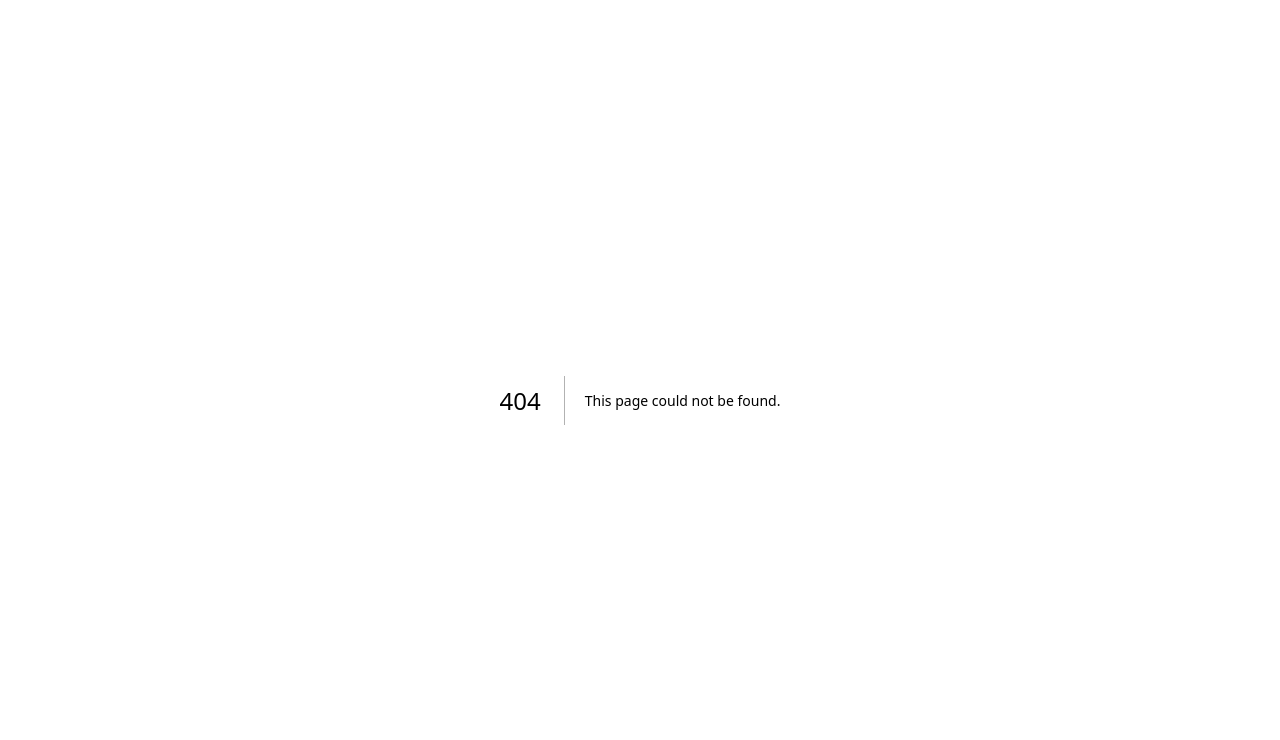
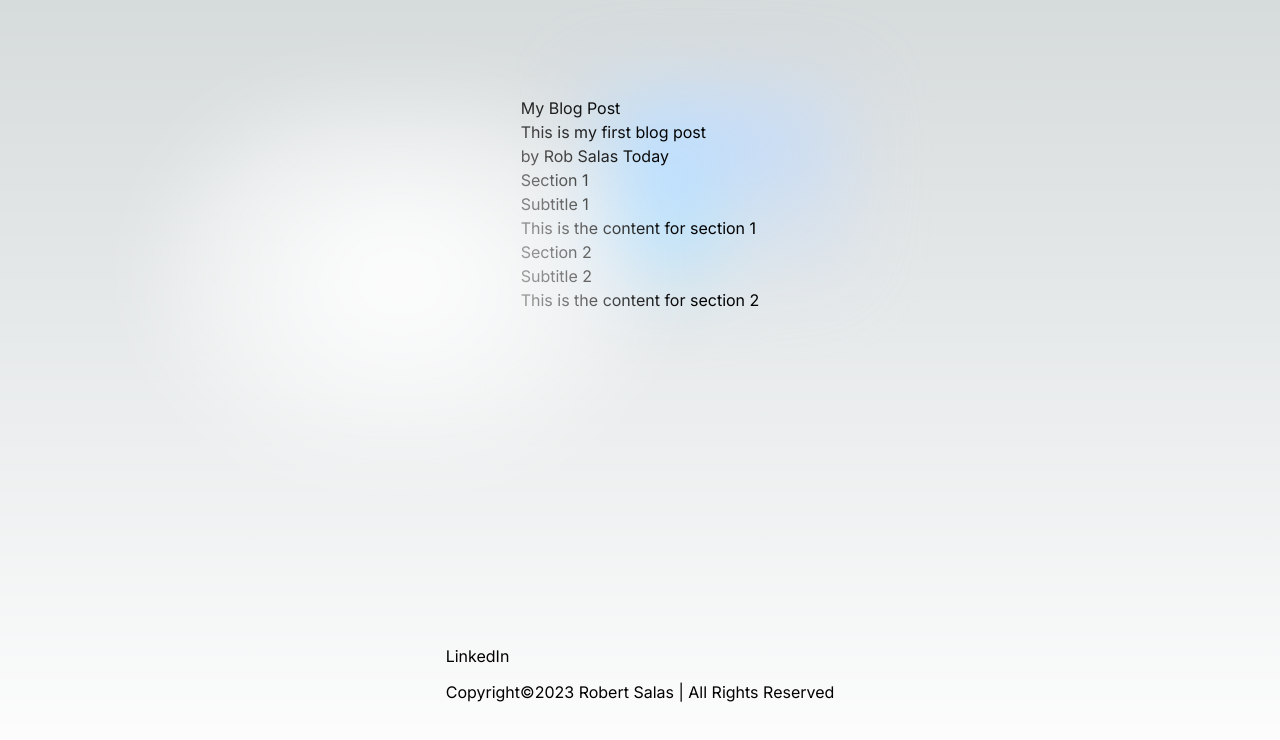
Before and after one commit to salasrob/portfolio.next, a Next.js app in the folder frontend/: page /about in a window 1280 px wide. Before the commit this address had no page. Shown: the top 740 px of the page. Built offline with nearby package versions, Linux system fonts and the light colour scheme.

Commit message:
Initial groundwork for components and about page.

```diff
--- /dev/null
+++ b/frontend/src/app/about/page.tsx
@@ -0,0 +1,24 @@
+import Article from "../lib/components/articles/articles"
+import DefaultFooter from "../lib/components/footers/defaultFooter"
+
+export default function Page() {
+    return (
+      <main className="flex min-h-screen flex-col items-center justify-between p-24">
+        <div className="relative flex flex-col place-items-center before:absolute before:h-[300px] before:w-[480px] before:-translate-x-1/2 before:rounded-full before:bg-gradient-radial before:from-white before:to-transparent before:blur-2xl before:content-[''] after:absolute after:-z-20 after:h-[180px] after:w-[240px] after:translate-x-1/3 after:bg-gradient-conic after:from-sky-200 after:via-blue-200 after:blur-2xl after:content-[''] before:dark:bg-gradient-to-br before:dark:from-transparent before:dark:to-blue-700 before:dark:opacity-10 after:dark:from-sky-900 after:dark:via-[#0141ff] after:dark:opacity-40 before:lg:h-[360px] z-[-1]">
+          <Article
+            title="My Blog Post"
+            subtitle="This is my first blog post"
+            author="Rob Salas"
+            date="Today"
+            sections={[
+              { title: 'Section 1', subtitle: 'Subtitle 1', content: 'This is the content for section 1' },
+              { title: 'Section 2', subtitle: 'Subtitle 2', content: 'This is the content for section 2' },
+            ]}
+          />
+        </div>
+        <div>
+          <DefaultFooter/>
+        </div>
+      </main>
+    )
+  }
--- /dev/null
+++ b/frontend/src/app/lib/components/articles/articles.tsx
@@ -0,0 +1,17 @@
+import { ArticleProps } from './types';
+import Section from '../sections/section';
+
+const Article: React.FC<ArticleProps> = ({ title, subtitle, author, date, sections }) => {
+  return (
+    <article>
+      <h1>{title}</h1>
+      <h2>{subtitle}</h2>
+      <h3>{"by " + author + " " + date}</h3>
+      {sections.map((section, index) => (
+        <Section key={index} {...section} />
+      ))}
+    </article>
+  );
+};
+
+export default Article;
--- /dev/null
+++ b/frontend/src/app/lib/components/articles/types.ts
@@ -0,0 +1,11 @@
+import { SectionProps } from "../sections/types";
+
+interface ArticleProps {
+    title: string;
+    subtitle: string;
+    author: string;
+    date: string;
+    sections: SectionProps[];
+}
+
+export type {ArticleProps};
--- /dev/null
+++ b/frontend/src/app/lib/components/buttons/downloadButton.tsx
@@ -0,0 +1,11 @@
+import { DownloadButtonProps } from "./types";
+
+const DownloadButton: React.FC<DownloadButtonProps> = ({ title, filePath }) => {
+  return (
+    <a href={filePath} download>
+      <button>{title}</button>
+    </a>
+  );
+};
+
+  export default DownloadButton;
--- /dev/null
+++ b/frontend/src/app/lib/components/buttons/types.ts
@@ -0,0 +1,6 @@
+interface DownloadButtonProps {
+    title: string;
+    filePath: string;
+}
+
+export type {DownloadButtonProps};
--- /dev/null
+++ b/frontend/src/app/lib/components/footers/defaultFooter.tsx
@@ -0,0 +1,22 @@
+
+const DefaultFooter: React.FC = () => {
+    return (
+        <div className="footer">
+            <div className="container">
+                <div className="row">
+                    <div className="col-lg-5 col-md-5 col-sm-6 align-items-center">
+                        <div className="d-flex justify-content-center">
+                           <a href="https://www.linkedin.com/in/robertsalas/">LinkedIn</a>
+                        </div>
+                        <p className="pt-3 text-center">
+                            Copyright&copy;
+                            {new Date().getFullYear()}&nbsp;Robert Salas | All Rights Reserved
+                        </p>
+                    </div>
+                </div>
+            </div>
+        </div>
+    )
+}
+
+export default DefaultFooter;
--- /dev/null
+++ b/frontend/src/app/lib/components/forms/types.ts
@@ -0,0 +1,31 @@
+// A custom interface for the field objects
+interface Field {
+  type: string;
+  name: string;
+  label: string;
+  defaultValue?: string | string[];
+  options?: { value: string; label: string }[];
+  validation?: {
+    required?: boolean | { value: boolean; message: string };
+    minLength?: number;
+    maxLength?: number;
+    pattern?: RegExp;
+    validate?: (value: string) => boolean | string;
+  };
+}
+
+// A custom interface for the InputField props
+interface InputFieldProps extends Field {
+  value: string | string[]; // The value prop is a string or an array of strings
+  onChange: (e: React.ChangeEvent<HTMLInputElement>) => void; // The onChange prop is a function that takes a change event object as a parameter
+  errors: Record<string, { message: string }>; // The errors prop is an object that contains the error messages for each field
+}
+
+// A custom interface for the GenericForm props
+interface GenericFormProps {
+  fields: Field[]; // The fields prop is an array of Field objects
+  onSubmit: (values: Record<string, string | string[]>) => void; // The onSubmit prop is a function that takes an object of form values as a parameter
+  submitText: string; // The submitText prop is a string that represents the text of the submit button
+}
+
+export type {Field, GenericFormProps, InputFieldProps};
--- /dev/null
+++ b/frontend/src/app/lib/components/sections/section.tsx
@@ -0,0 +1,13 @@
+import { SectionProps } from "./types";
+
+const Section: React.FC<SectionProps> = ({ title, subtitle, content }) => {
+  return (
+    <section>
+      <h1>{title}</h1>
+      <h2>{subtitle}</h2>
+      <p>{content}</p>
+    </section>
+  );
+};
+
+export default Section;
--- /dev/null
+++ b/frontend/src/app/lib/components/sections/types.ts
@@ -0,0 +1,7 @@
+interface SectionProps {
+    title: string;
+    subtitle: string;
+    content: string;
+}
+
+export type {SectionProps};
--- /dev/null
+++ b/frontend/src/app/lib/viewModels/portfolioViewModel.ts
@@ -0,0 +1,27 @@
+import fs from 'fs';
+import path from 'path';
+import { ArticleProps } from '../components/articles/types';
+import { SectionProps } from '../components/sections/types';
+
+interface PortfolioData {
+  articles: ArticleProps[];
+  sections: SectionProps[];
+}
+
+export class PortfolioViewModel {
+  private data: PortfolioData;
+
+  constructor() {
+    const filePath = path.join(process.cwd(), 'data/portfolioData.json');
+    const fileContents = fs.readFileSync(filePath, 'utf8');
+    this.data = JSON.parse(fileContents);
+  }
+
+  getArticles(): ArticleProps[] {
+    return this.data.articles;
+  }
+
+  getSections(): SectionProps[] {
+    return this.data.sections;
+  }
+}
--- a/frontend/src/app/page.tsx
+++ b/frontend/src/app/page.tsx
@@ -1,33 +1,9 @@
 import Image from 'next/image'
+import Section from './lib/components/sections/section'
 
 export default function Home() {
   return (
     <main className="flex min-h-screen flex-col items-center justify-between p-24">
-      <div className="z-10 max-w-5xl w-full items-center justify-between font-mono text-sm lg:flex">
-        <p className="fixed left-0 top-0 flex w-full justify-center border-b border-gray-300 bg-gradient-to-b from-zinc-200 pb-6 pt-8 backdrop-blur-2xl dark:border-neutral-800 dark:bg-zinc-800/30 dark:from-inherit lg:static lg:w-auto  lg:rounded-xl lg:border lg:bg-gray-200 lg:p-4 lg:dark:bg-zinc-800/30">
-          Get started by editing&nbsp;
-          <code className="font-mono font-bold">src/app/page.tsx</code>
-        </p>
-        <div className="fixed bottom-0 left-0 flex h-48 w-full items-end justify-center bg-gradient-to-t from-white via-white dark:from-black dark:via-black lg:static lg:h-auto lg:w-auto lg:bg-none">
-          <a
-            className="pointer-events-none flex place-items-center gap-2 p-8 lg:pointer-events-auto lg:p-0"
-            href="https://vercel.com?utm_source=create-next-app&utm_medium=appdir-template&utm_campaign=create-next-app"
-            target="_blank"
-            rel="noopener noreferrer"
-          >
-            By{' '}
-            <Image
-              src="/vercel.svg"
-              alt="Vercel Logo"
-              className="dark:invert"
-              width={100}
-              height={24}
-              priority
-            />
-          </a>
-        </div>
-      </div>
-
       <div className="relative flex place-items-center before:absolute before:h-[300px] before:w-[480px] before:-translate-x-1/2 before:rounded-full before:bg-gradient-radial before:from-white before:to-transparent before:blur-2xl before:content-[''] after:absolute after:-z-20 after:h-[180px] after:w-[240px] after:translate-x-1/3 after:bg-gradient-conic after:from-sky-200 after:via-blue-200 after:blur-2xl after:content-[''] before:dark:bg-gradient-to-br before:dark:from-transparent before:dark:to-blue-700 before:dark:opacity-10 after:dark:from-sky-900 after:dark:via-[#0141ff] after:dark:opacity-40 before:lg:h-[360px] z-[-1]">
         <Image
           className="relative dark:drop-shadow-[0_0_0.3rem_#ffffff70] dark:invert"
@@ -37,6 +13,13 @@ export default function Home() {
           height={37}
           priority
         />
+      </div>
+      <div className="relative flex place-items-center before:absolute before:h-[300px] before:w-[480px] before:-translate-x-1/2 before:rounded-full before:bg-gradient-radial before:from-white before:to-transparent before:blur-2xl before:content-[''] after:absolute after:-z-20 after:h-[180px] after:w-[240px] after:translate-x-1/3 after:bg-gradient-conic after:from-sky-200 after:via-blue-200 after:blur-2xl after:content-[''] before:dark:bg-gradient-to-br before:dark:from-transparent before:dark:to-blue-700 before:dark:opacity-10 after:dark:from-sky-900 after:dark:via-[#0141ff] after:dark:opacity-40 before:lg:h-[360px] z-[-1]">
+        <Section title='Hey, Im Rob Salas' subtitle='Software Engineer' content='About content'/>
+      </div>
+      <div className="relative flex flex-col place-items-center before:absolute before:h-[300px] before:w-[480px] before:-translate-x-1/2 before:rounded-full before:bg-gradient-radial before:from-white before:to-transparent before:blur-2xl before:content-[''] after:absolute after:-z-20 after:h-[180px] after:w-[240px] after:translate-x-1/3 after:bg-gradient-conic after:from-sky-200 after:via-blue-200 after:blur-2xl after:content-[''] before:dark:bg-gradient-to-br before:dark:from-transparent before:dark:to-blue-700 before:dark:opacity-10 after:dark:from-sky-900 after:dark:via-[#0141ff] after:dark:opacity-40 before:lg:h-[360px] z-[-1]">
+        <Section title='My journey into tech from the beginning' subtitle='It all started a long time ago... in a galaxy far far away...' content=''/>
+        <Section title='Microsoft' subtitle='Present' content=''/>
       </div>
 
       <div className="mb-32 grid text-center lg:max-w-5xl lg:w-full lg:mb-0 lg:grid-cols-4 lg:text-left">
```
Also changed, not shown: frontend/tsconfig.json (+17 -4 lines).
